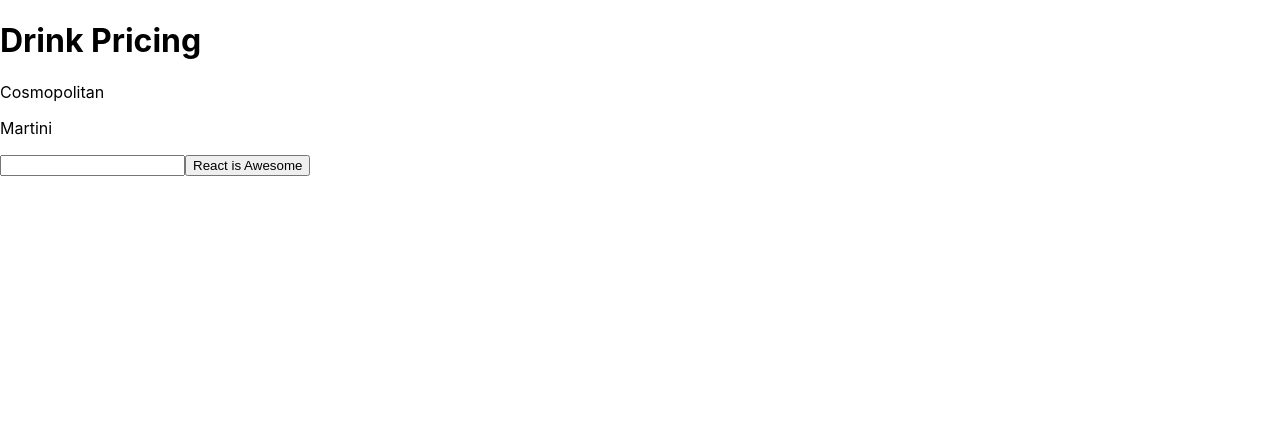
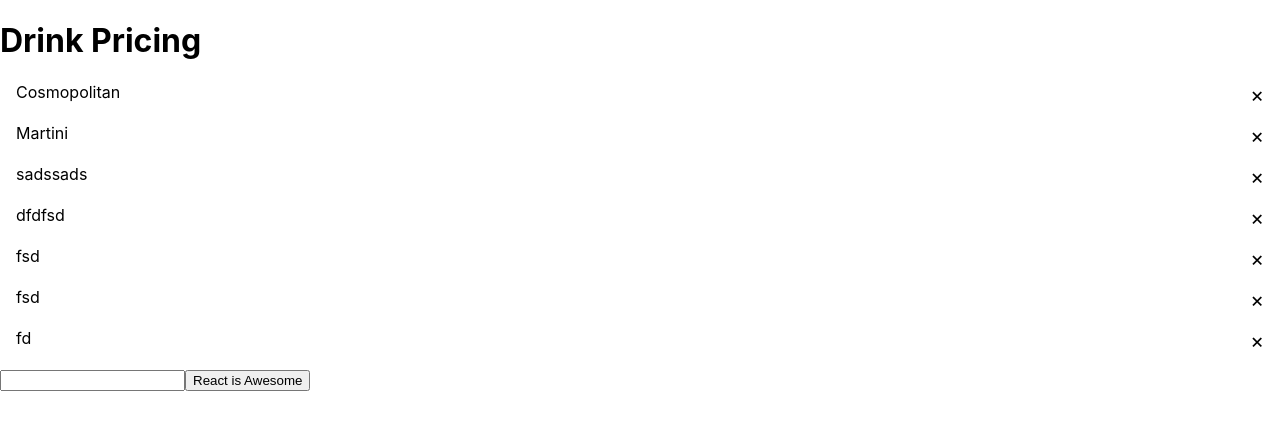
Before and after one commit to totalca/drink-pricing, a React (Create React App) app: page / in a window 1280 px wide. Shown: the top 430 px of the page. Built offline with nearby package versions, Linux system fonts and the light colour scheme; data requests are answered from the project's data file.

Commit message:
Improved the add feature

```diff
--- a/src/component/drinks/add-drinks/add-drinks.jsx
+++ b/src/component/drinks/add-drinks/add-drinks.jsx
@@ -21,17 +21,26 @@ class AddDrinks extends Component {
                         'Content-Type': 'application/json',
                     }
                 )
-            this.props.property(this.somethingElse.value);
-        }catch (e) {
+            this.props.anyname(this.somethingElse.value);
+            this.somethingElse.value = '';
+            this.somethingElse.focus();
+        } catch (e) {
         }
     }
 
+    handleEnter = (event) => {
+        if(event.keyCode === 13) {
+            this.pushDrinks();
+        }
+    }
 
     render(){
             return(
                  <p>
                      <input
-                        ref={qwe => this.somethingElse = qwe}/>
+                        ref={qwe => this.somethingElse = qwe}
+                        onKeyDown={this.handleEnter}
+                        />
                      <button
                         onClick={this.pushDrinks}>
                         React is Awesome
--- /dev/null
+++ b/src/component/drinks/drinks.css
@@ -0,0 +1,10 @@
+.drink__item {
+    display: flex;
+    justify-content: space-between;
+    padding: 0 1rem;
+}
+
+.drink__item>:nth-child(2) {
+    cursor: pointer;
+    font-size: 1.3rem;
+}
--- a/src/component/drinks/drinks.jsx
+++ b/src/component/drinks/drinks.jsx
@@ -2,7 +2,7 @@ import React, {Component} from 'react'
 import AddDrinks from './add-drinks'
 import axios from 'axios'
 import {BASE_URL} from './constant'
-//const BASE_URL = 'http://localhost:3456/'
+import './drinks.css'
 
 class Drinks extends Component{
 
@@ -21,18 +21,19 @@ class Drinks extends Component{
         this.getDrinks()
     }
 
-    addDrinksToState = (something) => {
+    addDrinksToState = something => {
         console.log(`React is Ultra ${something}`)
         this.setState({
             drinks: [...this.state.drinks, {
                 name: something,
-                id: ++this.newMethod().drinks.length
+                id: this.state.drinks.length +1
             }]
         })
+        console.log(this.state.drinks)
     }
 
-    newMethod() {
-        return this.state;
+    removeDrinksFromState = id => {
+        console.log(`Drink with ${id} has been deleted`)
     }
 
     renderDrinks = () => {
@@ -40,10 +41,23 @@ class Drinks extends Component{
             .state
             .drinks
             .map((drinks, key) =>
-                <p key={key}>{drinks.name}</p>
+                <p key={key} className='drink__item'>
+                    <span>{drinks.name}</span>
+                    <span
+                        onClick={() => this.deleteDrinks(drinks.id)}>
+                        &times;
+                    </span>
+                </p>
             )
     }
 
+    async deleteDrinks(id) {
+        console.log(id);
+        await axios.delete(`${BASE_URL}drinks/${id}`, {
+            'Content-Type': 'application/json',
+            method: 'DELETE'
+        })
+    }
 
     render(){
         return(
--- a/src/data/data.json
+++ b/src/data/data.json
@@ -7,6 +7,26 @@
     {
       "id": 2,
       "name": "Martini"
+    },
+    {
+      "name": "sadssads",
+      "id": 3
+    },
+    {
+      "name": "dfdfsd",
+      "id": 4
+    },
+    {
+      "name": "fsd",
+      "id": 5
+    },
+    {
+      "name": "fsd",
+      "id": 6
+    },
+    {
+      "name": "fd",
+      "id": 7
     }
   ]
 }
```
